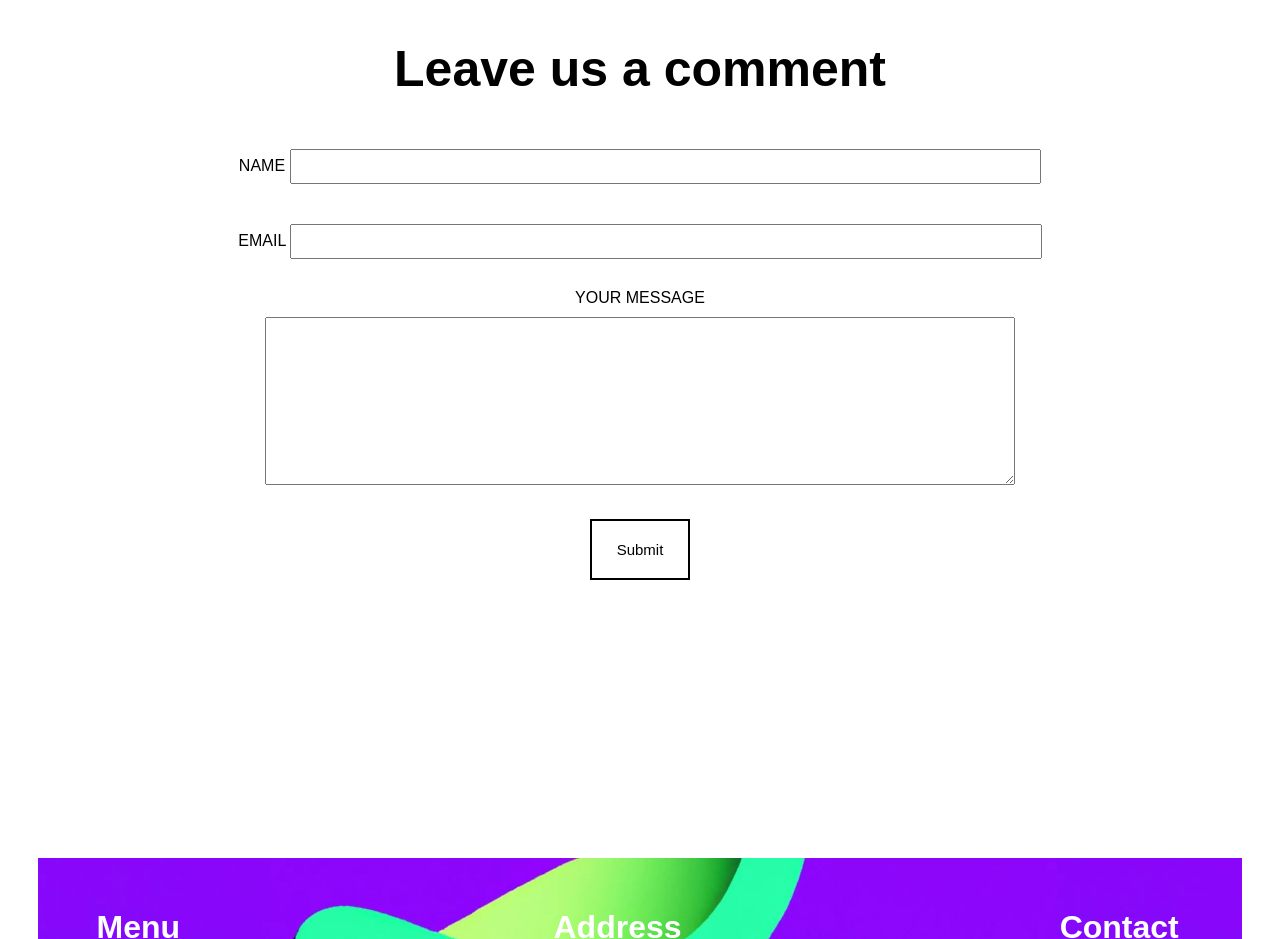
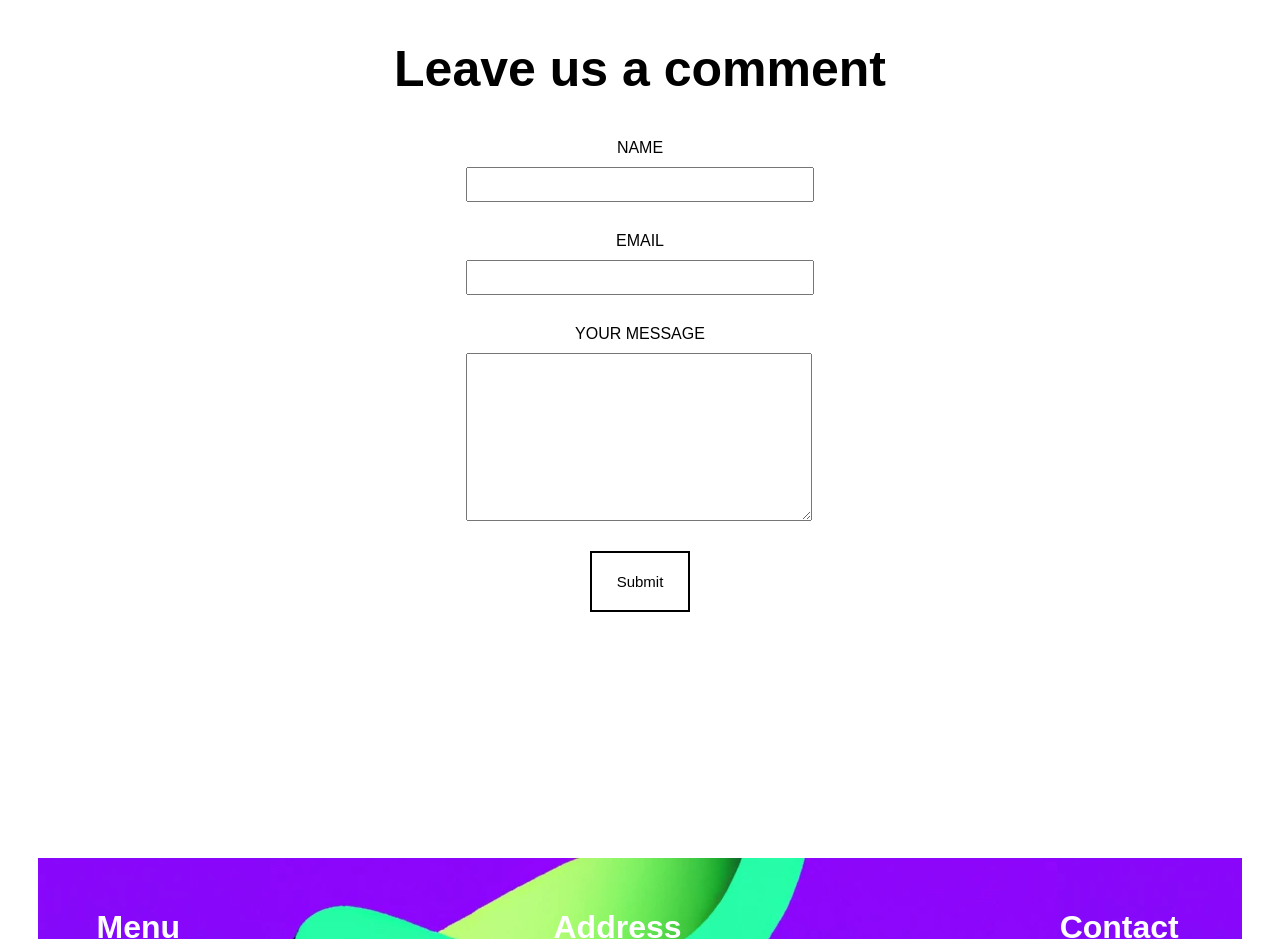
Before and after one commit to fac27/agency-website, a plain HTML site: page index.html in a window 1280 px wide. Shown: the part 3480-4419 px from the top of the page. Drawn offline with Linux system fonts and the light colour scheme.

Commit message:
Form items now stacked in max screen width. Input now consistent width

```diff
--- a/index.html
+++ b/index.html
@@ -122,14 +122,14 @@
 
         <form id="contact-form">
 
-            <label for="name">NAME</label>
-            <input class="input" type="text" id="name" name="name" required>
+            <label for="name" class="vertical-stack">NAME</label>
+            <input class="input vertical-stack" type="text" id="name" name="name" required>
 
-            <label for="email">EMAIL</label>
-            <input class="input" type="email" id="email" name="email" required>
+            <label for="email" class="vertical-stack">EMAIL</label>
+            <input class="input vertical-stack" type="email" id="email" name="email" required>
 
-            <label for="comment">YOUR MESSAGE</label>
-            <textarea class="input" name="comment" id="comment" rows="10" cols="30" minlength="10" maxlength="150" required></textarea>
+            <label for="comment" class="vertical-stack">YOUR MESSAGE</label>
+            <textarea class="input vertical-stack" name="comment" id="comment" rows="10" cols="30" minlength="10" maxlength="150" required></textarea>
 
             <button type="submit" id="submit" value="Submit">Submit</button>
         </form>
--- a/styles.css
+++ b/styles.css
@@ -287,7 +287,7 @@ a:hover {
     margin-top: 10px;
     margin-bottom: 30px;
     padding: 8px 12px;
-    width: 90%;
+    width: 20rem;
 }
 
 button{
@@ -298,6 +298,11 @@ button{
     border: 2px solid black;
     font-size: 15px;
 }
+
+.vertical-stack {
+    display: flex;
+    flex-direction: column;
+  }
 
 /* FORM properties for mobile screens */
 @media (max-width: 700px) {
```
